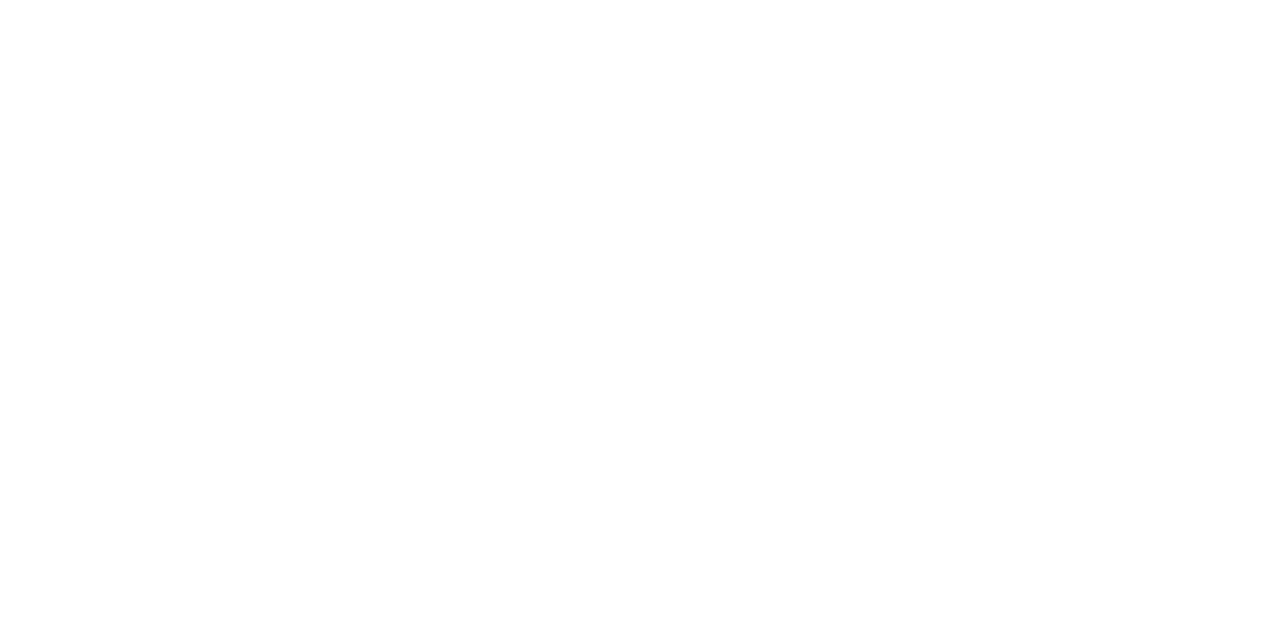
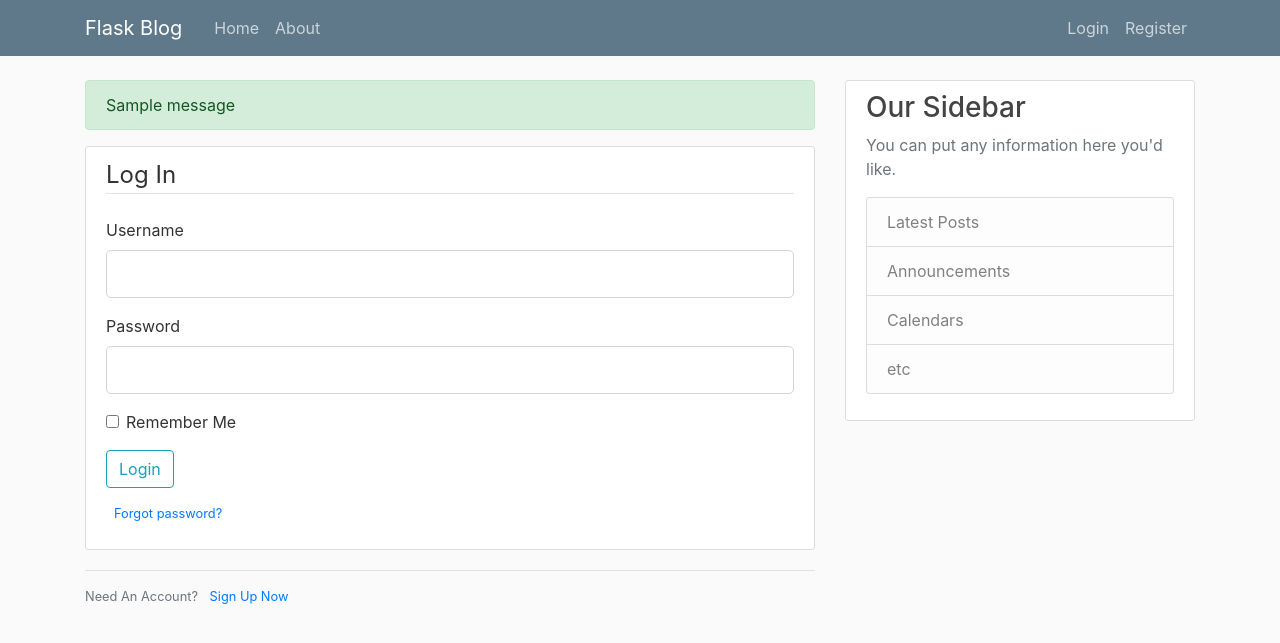
Before and after one commit to kevinsandry/learn-flask, a Flask app: page /login in a window 1280 px wide. Before the commit the part shown is empty. Shown: the top 643 px of the page. Run offline with Flask 2, Linux system fonts and the light colour scheme; one stand-in notice (Sample message) is shown; some libraries are stand-ins or nearby versions.

Commit message:
forms and user input

```diff
--- a/Flaskblog.py
+++ b/Flaskblog.py
@@ -1,4 +1,4 @@
-from flask import Flask, render_template, url_for
+from flask import Flask, render_template, url_for, flash, redirect
 from forms import RegistrationForm, LoginForm
 
 app = Flask(__name__)
@@ -36,15 +36,26 @@ def home():
 def about():
     return render_template('about.html', title='About')
 
-@app.route("/register")
+@app.route("/register", methods=['GET', 'POST'])
 def register():
     form = RegistrationForm()
+    if form.validate_on_submit():
+        flash(f'Account created for {form.username.data}!', 'success')
+        return redirect(url_for('home'))
     return render_template('register.html', title='Register', form=form)
 
-@app.route("/login")
+@app.route("/login", methods=['GET', 'POST'])
 def login():
     form = LoginForm()
+    if form.validate_on_submit():
+        if form.username.data == 'kevinsandry' and form.password.data == 'password':
+            flash(f'Hello {form.username.data}!', 'success')
+            return redirect(url_for('home'))
+        else:
+            flash('Wrong username or password', 'danger')
     return render_template('login.html', title='Login', form=form)
 
 if __name__ == '__main__':
+    app.config['DEBUG'] = True
+    app.config['TESTING'] = True
     app.run(debug=True, port=3003)
--- a/templates/layout.html
+++ b/templates/layout.html
@@ -25,13 +25,13 @@
         </button>
         <div class="collapse navbar-collapse" id="navbarToggle">
           <div class="navbar-nav mr-auto">
-            <a class="nav-item nav-link" href="/">Home</a>
-            <a class="nav-item nav-link" href="/about">About</a>
+            <a class="nav-item nav-link" href="{{ url_for('home') }}">Home</a>
+            <a class="nav-item nav-link" href="{{ url_for('about') }}">About</a>
           </div>
           <!-- Navbar Right Side -->
           <div class="navbar-nav">
-            <a class="nav-item nav-link" href="/login">Login</a>
-            <a class="nav-item nav-link" href="/register">Register</a>
+            <a class="nav-item nav-link" href="{{ url_for('login') }}">Login</a>
+            <a class="nav-item nav-link" href="{{ url_for('register') }}">Register</a>
           </div>
         </div>
       </div>
@@ -40,6 +40,17 @@
   <main role="main" class="container">
     <div class="row">
       <div class="col-md-8">
+        {% with messages = get_flashed_messages(with_categories=true) %}
+        {% if messages %}
+        {%for category, message in messages %}
+        <div class="alert alert-{{ category }}">
+          {{ message }}
+        </div>
+        {% endfor %}
+        {% endif %}
+
+        {% endwith %}
+
         {% block content %}{% endblock %}
       </div>
       <div class="col-md-4">
--- a/templates/login.html
+++ b/templates/login.html
@@ -0,0 +1,55 @@
+{% extends "layout.html" %}
+{% block content %}
+    <div class="content-section">
+        <form method="POST" action="">
+            {{ form.hidden_tag() }}
+            <fieldset class="form-group">
+                <legend class="border-bottom mb-4">Log In</legend>
+                <div class="form-group">
+                    {{ form.username.label(class="form-control-label") }}
+
+                    {% if form.username.errors %}
+                        {{ form.username(class="form-control form-control-lg is-invalid") }}
+                        <div class="invalid-feedback">
+                            {% for error in form.username.errors %}
+                                <span>{{ error }}</span>
+                            {% endfor %}
+                        </div>
+                    {% else %}
+                        {{ form.username(class="form-control form-control-lg") }}
+                    {% endif %}
+                </div>
+                <div class="form-group">
+                    {{ form.password.label(class="form-control-label") }}
+                    {% if form.password.errors %}
+                        {{ form.password(class="form-control form-control-lg is-invalid") }}
+                        <div class="invalid-feedback">
+                            {% for error in form.password.errors %}
+                                <span>{{ error }}</span>
+                            {% endfor %}
+                        </div>
+                    {% else %}
+                        {{ form.password(class="form-control form-control-lg") }}
+                    {% endif %}
+                </div>
+                <div>
+                    <div class="form-check">
+                      {{ form.remember(class="form-check-input") }}
+                      {{ form.remember.label(class="form-check-label") }}
+                    </div>
+                </div>
+            </fieldset>
+            <div class="form-group">
+                {{ form.submit(class="btn btn-outline-info") }}
+            </div>
+            <small class="text-muted ml-2">
+                <a href="#">Forgot password?</a>
+            </small>
+        </form>
+    </div>
+    <div class="border-top pt-3">
+        <small class="text-muted">
+            Need An Account? <a class="ml-2" href="{{ url_for('register') }}">Sign Up Now</a>
+        </small>
+    </div>
+{% endblock content %}
```
Also changed, not shown: templates/register.html (+46 -9 lines).
